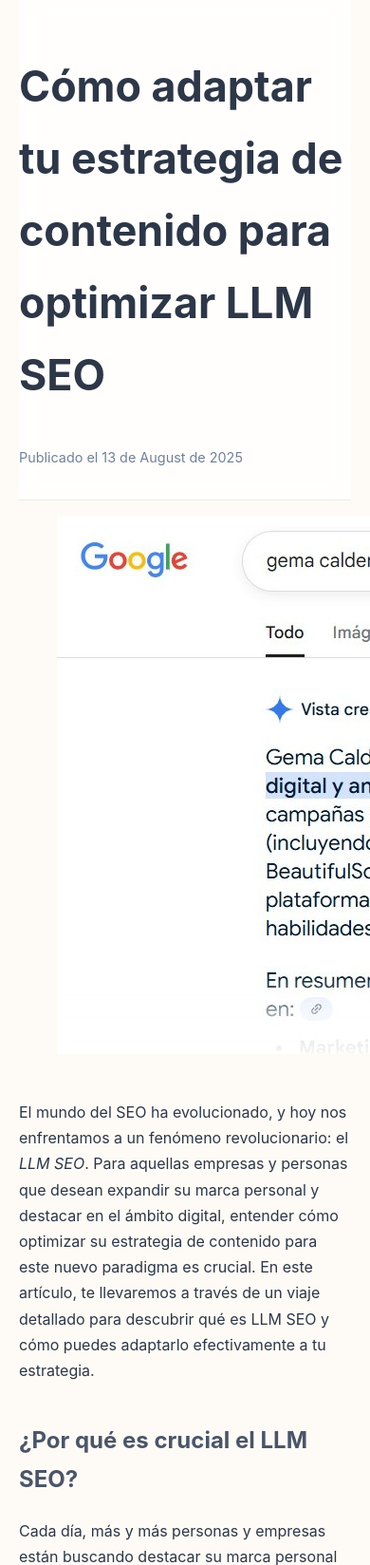
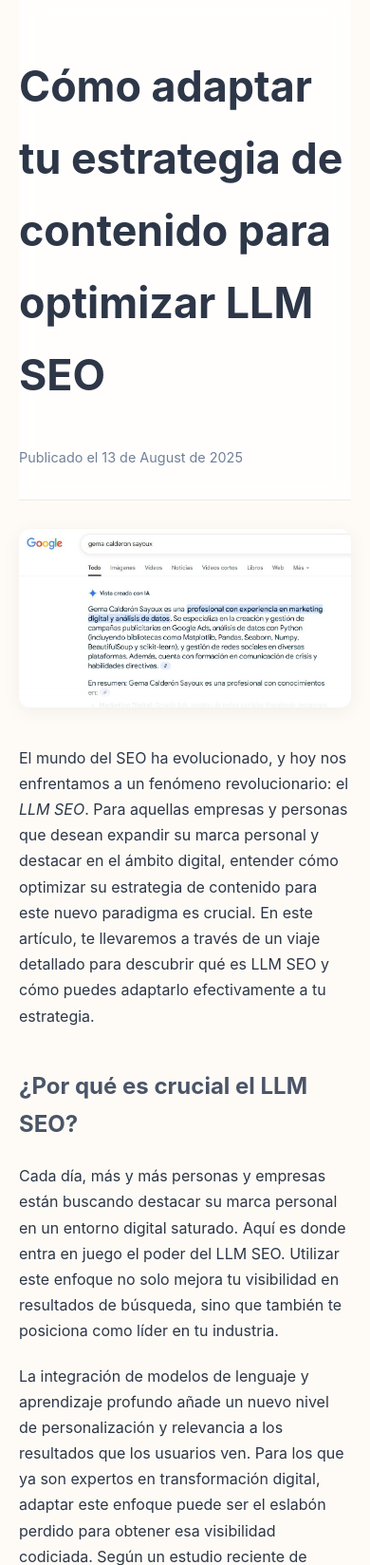
Before and after one commit to SayouxCGema/mi-portfolio-web, a Flask app: page /es/blog/estrategia-contenido-llm-seo in a window 390 px wide; the page is wider, and only the part inside the window is pictured. Shown: the part 276-1924 px from the top of that part at 95% size. Run offline with Flask 3, Linux system fonts and the light colour scheme; some libraries are stand-ins or nearby versions.

Commit message:
Fix: Añadidos estilos responsivos para las imágenes del blog

```diff
--- a/static/css/style.css
+++ b/static/css/style.css
@@ -387,6 +387,29 @@ footer .container {
 .post-content h2, .post-content h3 { color: var(--color-primario); margin-top: 40px; }
 .post-content p { margin-bottom: 20px; }
 
+/* ========================================= */
+/* ESTILOS PARA POSTS DEL BLOG (IMÁGENES)    */
+/* ========================================= */
+
+/* Contenedor principal del post para mejor legibilidad en escritorio */
+.post-container {
+    max-width: 800px;
+    margin: 0 auto; /* Centra el contenido del post */
+}
+
+/* Contenedor de la imagen principal del post */
+.post-image-container {
+    margin: 30px 0; /* Espacio vertical alrededor de la imagen principal */
+}
+
+/* Regla clave para TODAS las imágenes dentro de un post */
+.post-full img {
+    max-width: 100%;    /* ¡LA REGLA MÁGICA! NUNCA será más ancha que su contenedor */
+    height: auto;       /* Mantiene la proporción para no deformarse */
+    display: block;     /* Evita espacios extra debajo de la imagen */
+    border-radius: var(--border-radius); /* Bordes redondeados consistentes con tu diseño */
+    box-shadow: var(--shadow);           /* Sombra consistente con tu diseño */
+}
 /* ========================================================== */
 /* ESTILOS RESPONSIVOS PARA MÓVILES (BLOQUE ÚNICO Y CORREGIDO) */
 /* ========================================================== */
```
